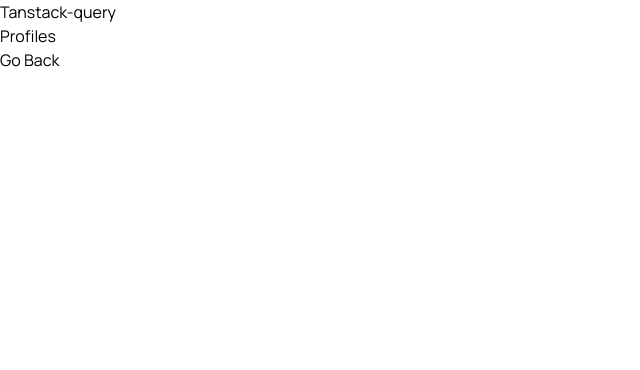
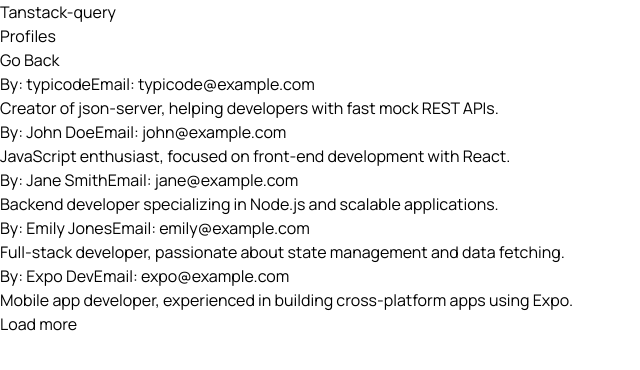
Before and after one commit to FabiolaAlP/tanstack-query-example, a React (Vite) app: page /profiles in a window 1280 px wide. Shown: the top 370 px of the page, without its empty margins (0-640 px from the left). Built offline with nearby package versions, Linux system fonts and the light colour scheme; data requests are answered from the project's data file.

Commit message:
feat: add infinite scrolling to profiles component

```diff
--- a/db.json
+++ b/db.json
@@ -35,6 +35,12 @@
       "author": "Dev Test",
       "description": "This is the new description, after the posted was created, and then edited.",
       "id": 7
+    },
+    {
+      "title": "React Router",
+      "author": "Router",
+      "description": "Check the official documentation for react router https://reactrouter.com/en/main/start/tutorial",
+      "id": 8
     }
   ],
   "comments": [
--- a/src/api/postsApi.js
+++ b/src/api/postsApi.js
@@ -23,7 +23,7 @@
 export const createPost = async (newPost) => {
     try {
         const response = await axios.post(`${BASE_URL}/posts`, newPost)
-        console.log("Post added sucessfully", response.data);
+        console.log("Post added successfully", response.data);
     } catch (error) {
         console.error(error)
         throw error;
@@ -49,7 +49,8 @@
     }
 }
 
-export const fetchComments = async (_page, _limit = 5) => {
+//paginated query
+export const fetchComments = async (_page = 1, _limit = 5) => {
     try {
         const response = await axios.get(`${BASE_URL}/comments/`, { params: { _page, _limit } });
         const totalComments = response.headers['x-total-count'];
@@ -59,3 +60,18 @@
         throw error;
     }
 }
+
+//infinite queries (infinite scroll)
+export const fetchProfiles = async ({ pageParam = 1 }) => {
+    const limit = 5
+    try {
+        const response = await axios.get(`${BASE_URL}/profiles`, { params: { _page: pageParam, _limit: limit } });
+        // console.log(response.data)
+        // console.log("page:", pageParam)
+        const totalProfiles = response.headers['x-total-count'];
+        const totalPages = Math.ceil(totalProfiles / limit);
+        return { data: response.data, nextPage: pageParam + 1, total: totalPages }
+    } catch (error) {
+        throw error;
+    }
+};
--- a/src/api/queries.js
+++ b/src/api/queries.js
@@ -1,5 +1,5 @@
-import { keepPreviousData, useQuery } from "@tanstack/react-query";
-import { fetchComments, fetchPosts, getPost } from "./postsApi";
+import { keepPreviousData, useInfiniteQuery, useQuery } from "@tanstack/react-query";
+import { fetchComments, fetchPosts, fetchProfiles, getPost } from "./postsApi";
 
 export function usePosts() {
     return useQuery({
@@ -22,3 +22,17 @@
         placeholderData: keepPreviousData
     })
 }
+
+//infinite scroll (queries)
+export function useProfiles() {
+    return useInfiniteQuery({
+        queryKey: ["profiles"],
+        queryFn: fetchProfiles,
+        getNextPageParam: (lastPage, allPages) => {
+            if (lastPage.length === 0 || lastPage.nextPage > lastPage.total) {
+                return undefined;
+            }
+            return allPages.length + 1;
+        }
+    });
+}
--- a/src/components/Profiles.jsx
+++ b/src/components/Profiles.jsx
@@ -1,24 +1,55 @@
-import { Link } from "react-router-dom"
+import { Link } from "react-router-dom";
+import { useProfiles } from "../api/queries";
 
 const Profiles = () => {
+    const {
+        data,
+        status,
+        isFetching,
+        fetchNextPage,
+        hasNextPage,
+        isFetchingNextPage,
+        error
+    } = useProfiles();
+
+    if (status === "loading") {
+        return <span className='block font-bold text-center text-blue-500'>...Loading</span>;
+    }
+
+    if (status === "error") {
+        return <span className='block text-center text-red-500'>{error.message}</span>;
+    }
+
     return (
         <div className='w-4/5 max-w-4xl p-4 m-4 border-2 border-blue-700 rounded-lg shadow-lg sm:m-4 sm:p-6 bg-zinc-100'>
             <h2 className='text-2xl font-bold text-balance'>Profiles</h2>
             <Link to="/" className='block text-black hover:text-blue-500'>Go Back</Link>
-            {/* {
-                <ul>
-                    {posts.map((post) => (
-                        <li key={post.id}>
-                            <Link className='hover:underline' to={`/posts/${post.id}`}>
-                                {post.title}
-                            </Link>
-                        </li>
+
+            {data?.pages.map((group, index) => (
+                <div key={index}>
+                    {group.data.map((profile) => (
+                        <section key={profile.id}>
+                            <span className='text-sm font-bold text-slate-500'>By: {profile.name}</span>
+                            <span className='text-sm font-bold text-slate-500'>Email: {profile.email}</span>
+                            <p className='break-words text-pretty'>
+                                {profile.bio}
+                            </p>
+                        </section>
                     ))}
-                </ul>
-            } */}
+                </div>
+            ))}
 
+            <section className='w-full h-auto max-w-md mx-auto my-2 text-center'>
+                <button
+                    onClick={() => fetchNextPage()}
+                    disabled={!hasNextPage || isFetchingNextPage}
+                    className="p-2 text-center text-white transition ease-in-out delay-150 bg-blue-500 border-2 border-transparent rounded-lg hover:scale-110 disabled:bg-gray-400"
+                >
+                    {isFetchingNextPage ? "Loading more" : hasNextPage ? "Load more" : "Nothing more to load"}
+                </button>
+            </section>
         </div>
-    )
-}
+    );
+};
 
-export default Profiles
+export default Profiles;
```
